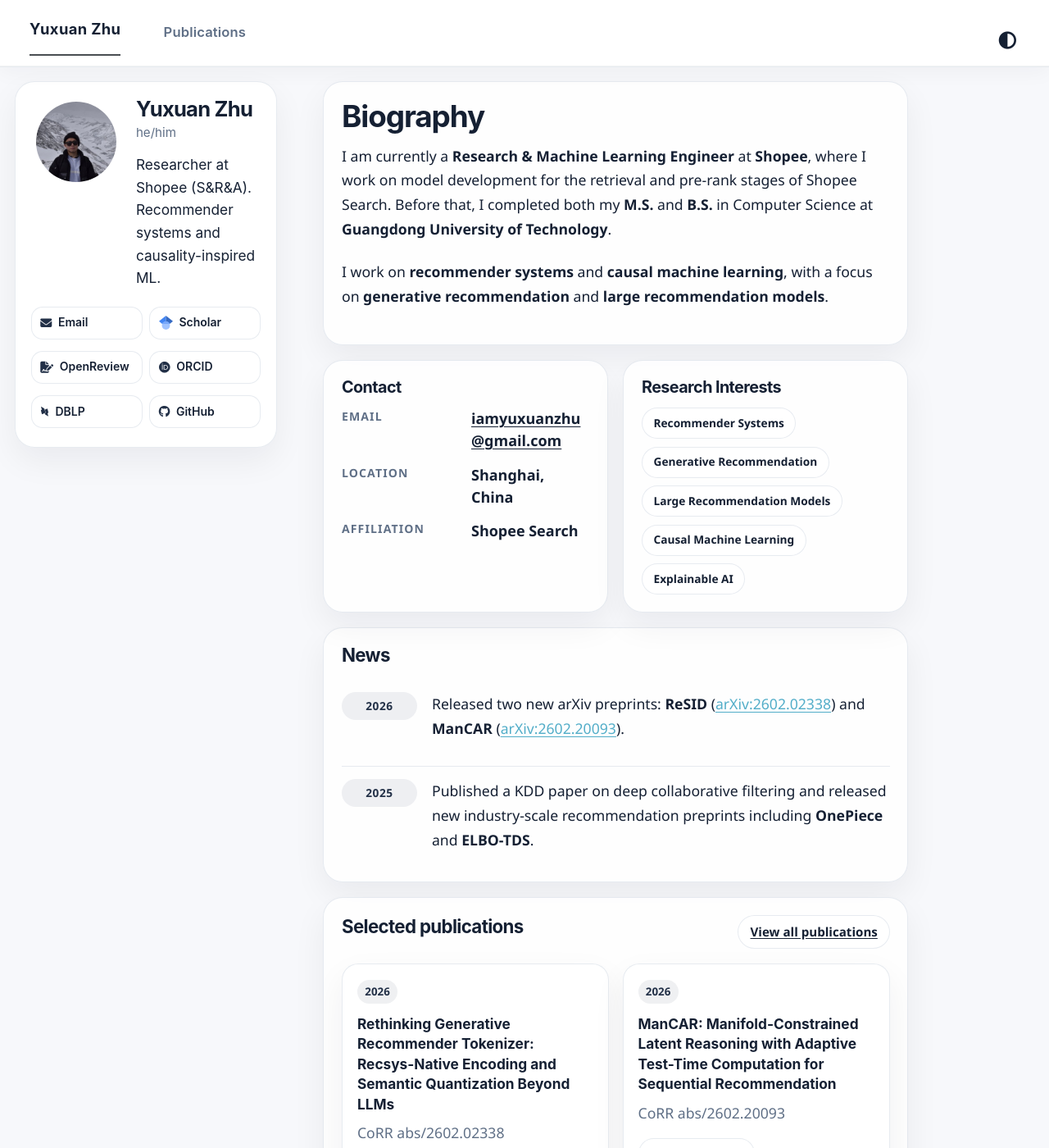
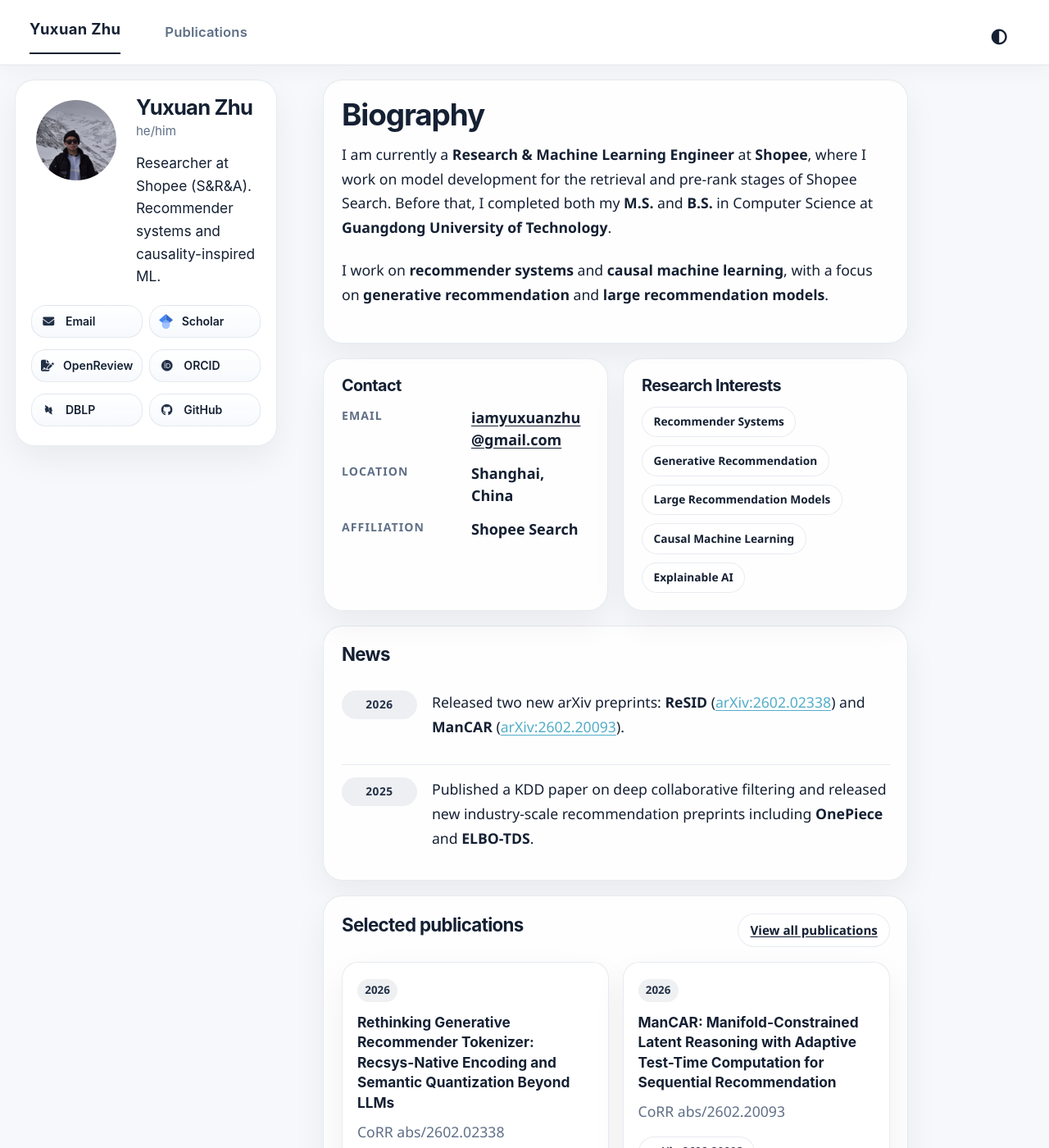
Before and after one commit to EthanChu7/yuxuan.zhu.github.io, a Jekyll site: the page built from _pages/about.md, in a window 1280 px wide and 1400 px high. Shown: the whole window at 82% size. Built offline with Jekyll 4.4.1, drawn with Linux system fonts in a browser that asks for light colours; some web fonts are replaced; a script bundle is joined from its source files by our own code; library files that are not in the unit come from our copies.

Commit message:
Polish desktop header and profile actions

```diff
--- a/assets/css/main.scss
+++ b/assets/css/main.scss
@@ -637,20 +637,19 @@
 .masthead__primary {
   display: flex;
   align-items: center;
-  gap: 1rem;
+  gap: 1.1rem;
   min-width: 0;
 }
 
 .site-brand {
   display: inline-flex;
   align-items: center;
-  align-self: stretch;
   min-width: 0;
   color: var(--site-ink);
   text-decoration: none;
-  min-height: 3.1rem;
-  padding: 0 0.05rem;
-  border-bottom: 2px solid transparent;
+  min-height: 3rem;
+  padding: 0.7rem 0.05rem;
+  position: relative;
 }
 
 .site-brand:hover,
@@ -664,10 +663,6 @@
   letter-spacing: 0.02em;
   color: var(--site-ink);
   line-height: 1.2;
-}
-
-.site-brand.selected {
-  border-bottom-color: currentColor;
 }
 
 .masthead .visible-links {
@@ -693,13 +688,32 @@
   font-weight: 600;
   letter-spacing: 0.01em;
   color: var(--site-muted);
-  min-height: 3.1rem;
-  padding: 0 0.9rem;
+  min-height: 3rem;
+  padding: 0.7rem 0.9rem;
   margin: 0;
   border-radius: 0;
-  border-bottom: 2px solid transparent;
   background: transparent !important;
   line-height: 1.2;
+  position: relative;
+}
+
+.site-brand::after,
+.masthead .visible-links > li > a::after {
+  content: "";
+  position: absolute;
+  left: 0;
+  right: 0;
+  bottom: 0.05rem;
+  height: 2px;
+  background: currentColor;
+  transform: scaleX(0);
+  transform-origin: center;
+  transition: transform 0.18s ease;
+}
+
+.site-brand.selected::after,
+.masthead .visible-links > li.selected > a::after {
+  transform: scaleX(1);
 }
 
 .masthead .visible-links > li.selected > a,
@@ -711,6 +725,17 @@
 
 html[data-theme="dark"] .masthead .visible-links > li > a {
   color: #b8c4d8;
+}
+
+.site-brand.selected,
+.site-brand:hover {
+  color: var(--site-ink);
+}
+
+html[data-theme="dark"] .site-brand,
+html[data-theme="dark"] .site-brand.selected,
+html[data-theme="dark"] .site-brand:hover {
+  color: #edf4ff;
 }
 
 html[data-theme="dark"] .masthead .visible-links > li.selected > a,
@@ -722,13 +747,15 @@
 .masthead .visible-links > li.selected > a {
   position: relative;
   color: var(--site-ink);
-  border-bottom-color: currentColor;
   pointer-events: auto;
   cursor: pointer;
 }
 
-.masthead .visible-links > li.selected > a::after {
-  display: none;
+.masthead__menu-item.selected a,
+.masthead__menu-item.selected a:hover {
+  background: transparent !important;
+  pointer-events: auto;
+  cursor: pointer;
 }
 
 .masthead__actions {
@@ -736,15 +763,15 @@
   align-items: center;
   justify-content: flex-end;
   flex: 0 0 auto;
-  min-height: 3.1rem;
+  min-height: 3rem;
 }
 
 .theme-toggle__button {
   display: inline-flex;
   align-items: center;
   justify-content: center;
-  width: 1.4rem;
-  height: 1.4rem;
+  width: 1.9rem;
+  height: 1.9rem;
   padding: 0;
   border-radius: 0;
   border: 0 !important;
@@ -760,7 +787,7 @@
 .theme-toggle__button #theme-icon {
   color: var(--site-ink);
   opacity: 1;
-  font-size: 1.18rem;
+  font-size: 1.05rem;
   line-height: 1;
 }
 
@@ -876,8 +903,8 @@
 .sidebar .author__urls {
   display: grid;
   grid-template-columns: repeat(2, minmax(0, 1fr));
-  gap: 0.55rem;
-  margin-top: 0.95rem;
+  gap: 0.72rem;
+  margin-top: 1.05rem;
 }
 
 .sidebar .author__urls li {
@@ -890,37 +917,52 @@
   display: inline-flex;
   align-items: center;
   justify-content: flex-start;
-  gap: 0.42rem;
-  padding: 0.5rem 0.7rem;
+  gap: 0.6rem;
+  padding: 0.72rem 0.82rem;
   border: 1px solid var(--site-border);
-  border-radius: 14px;
-  background: rgba(255, 255, 255, 0.5);
+  border-radius: 18px;
+  background: linear-gradient(180deg, rgba(255, 255, 255, 0.86), rgba(243, 247, 252, 0.7));
   font-size: 0.82rem;
   font-weight: 600;
   color: var(--site-ink);
-  min-height: 2.6rem;
+  min-height: 3rem;
   line-height: 1.2;
   width: 100%;
   max-width: 100%;
   box-sizing: border-box;
+  box-shadow: inset 0 1px 0 rgba(255, 255, 255, 0.7);
 }
 
 .sidebar .author__urls li a:hover {
   text-decoration: none;
   transform: translateY(-1px);
-  border-color: rgba(37, 99, 235, 0.22);
+  border-color: rgba(37, 99, 235, 0.26);
+  background: linear-gradient(180deg, rgba(255, 255, 255, 0.94), rgba(237, 243, 250, 0.82));
 }
 
 .sidebar .author__urls li a i {
   color: var(--site-accent);
+  width: 1.1rem;
+  text-align: center;
 }
 
 .author-link-icon {
-  width: 1.02rem;
-  height: 1.02rem;
-  flex: 0 0 1.02rem;
+  width: 1.06rem;
+  height: 1.06rem;
+  flex: 0 0 1.06rem;
   display: block;
   object-fit: contain;
+}
+
+html[data-theme="dark"] .sidebar .author__urls li a {
+  background: linear-gradient(180deg, rgba(30, 42, 68, 0.9), rgba(18, 28, 49, 0.82));
+  border-color: rgba(151, 174, 214, 0.18);
+  box-shadow: inset 0 1px 0 rgba(255, 255, 255, 0.04);
+}
+
+html[data-theme="dark"] .sidebar .author__urls li a:hover {
+  background: linear-gradient(180deg, rgba(35, 53, 85, 0.96), rgba(22, 35, 60, 0.88));
+  border-color: rgba(125, 211, 252, 0.24);
 }
 
 #main {
```
